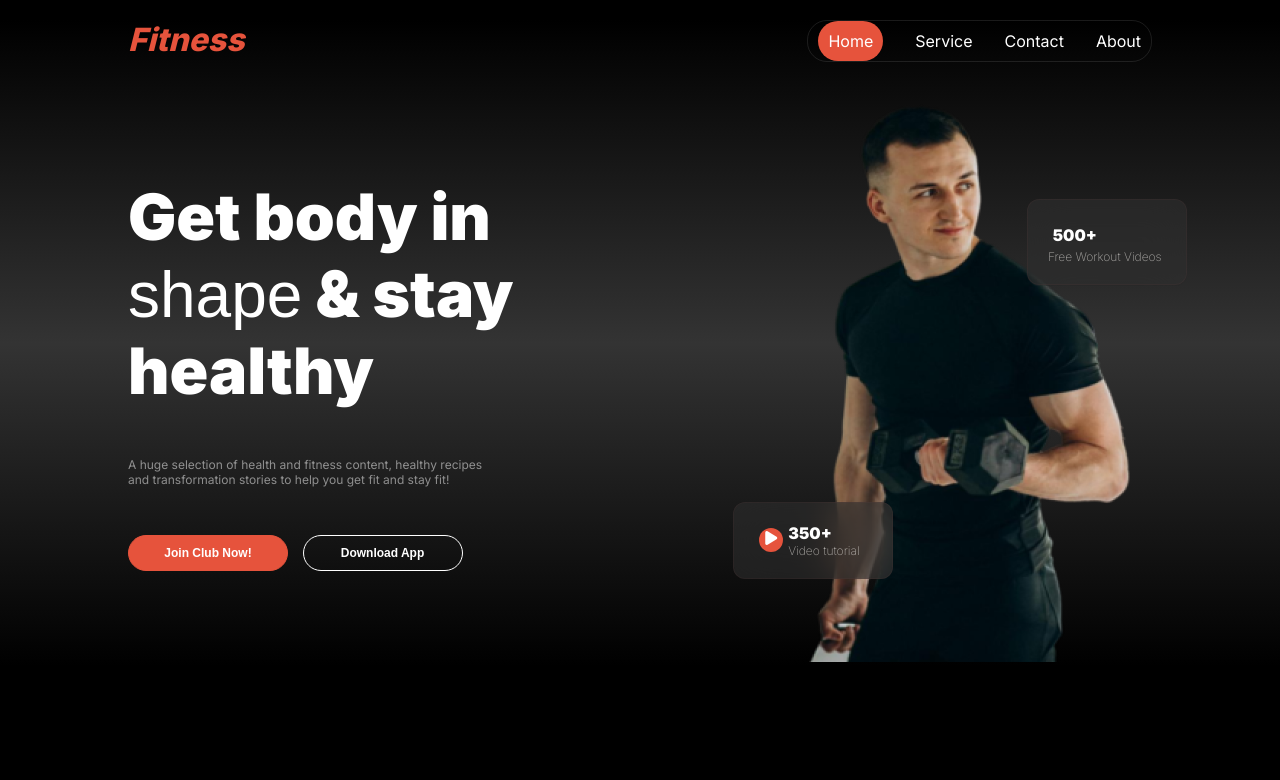
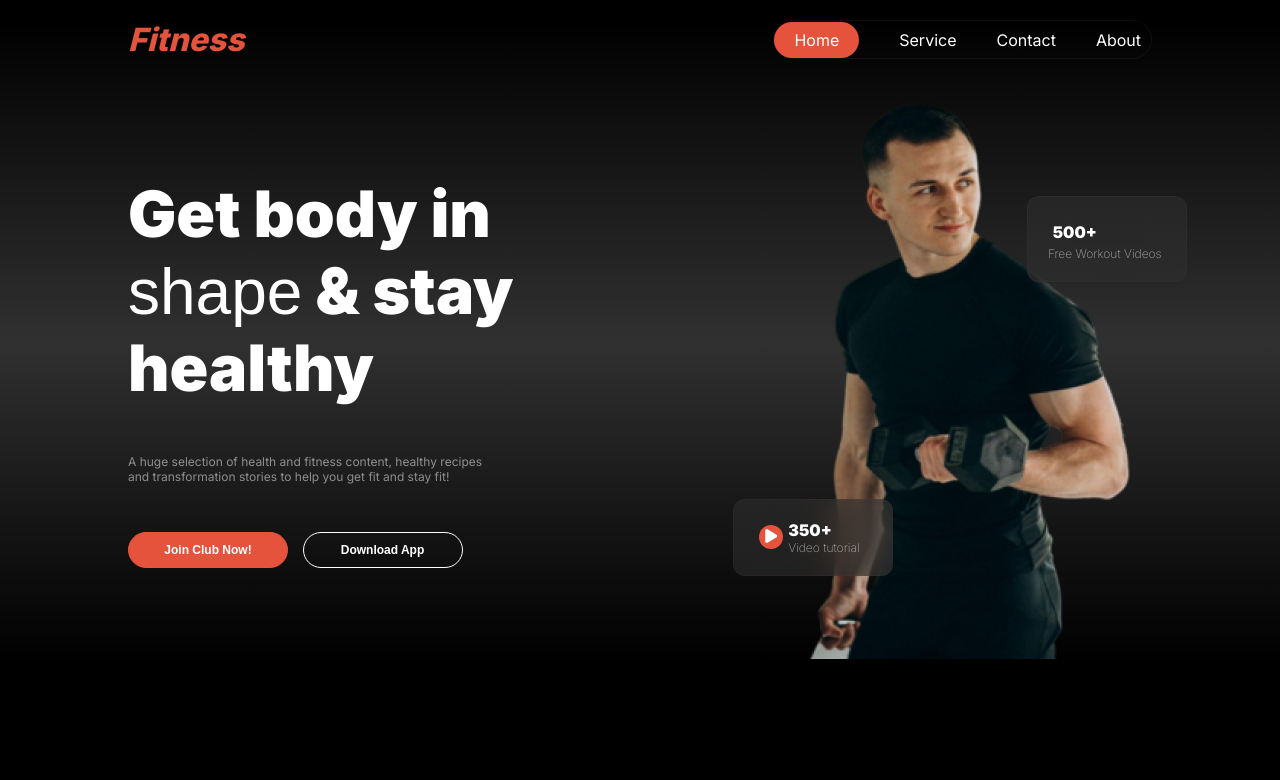
Before and after one commit to Arup53/PH-ASSIGN-2-ARUP, a plain HTML site: page index.html in a window 1280 px wide. Shown: the top 780 px of the page. Drawn offline with Linux system fonts and the light colour scheme; a web font is replaced by a local one.

Commit message:
minor modification

```diff
--- a/index.html
+++ b/index.html
@@ -9,8 +9,10 @@
     <script src="https://kit.fontawesome.com/ef5ee7f6e6.js" crossorigin="anonymous"></script>
 </head>
 <body class="inter-font ">
+
+
     <div class="background-gradient">
-        <header class="header-container maxm-width ">
+    <header class="header-container maxm-width ">
             <div class="logo">Fitness</div>
             <div class="nav-links-container">
                 <p class="nav-item "><span class="home-bg">Home</span></p>
@@ -20,6 +22,7 @@
                 <p class="ham-burger"><i class="fa-solid fa-bars"></i></p>
             </div>
    </header>
+
    <section >
        <section class="banner maxm-width ">
 
@@ -37,7 +40,7 @@
                </div>
                <div class="card-1 txt-white">
 
-                   <div class="circle"><i class="fa-solid fa-play"></i></div>
+                   <div class="circle"><i class=" fa-solid fa-play"></i></div>
                    <div>
                        <h5 class="card-1-title">350+</h5>
                        <p class="card-1-info">Video tutorial</p>
@@ -54,6 +57,7 @@
 
        </section>
    </section>
+
     </div>
 
 
@@ -334,7 +338,7 @@
         <div class="footer-title-container">
              <h3 class="footer-title ">Fitness</h3>
              <p class="footer-title-info txt-light-gray">
-                At Fitness, we value your money and we are commited to give our banner-right-side-content
+                At Fitness, we value your money and we are commited to give our best
              </p>
         </div>
         <div class="footer-card">
--- a/style/responsive.css
+++ b/style/responsive.css
@@ -16,6 +16,7 @@
 
     /* banner sectiom */
 
+
     .banner {
         flex-direction: column;
     }
@@ -31,6 +32,7 @@
    .btn-primary,.btn-secondary {
     width: 8rem;
    }
+
 
    .card-1 {
     width: auto;
--- a/style/style.css
+++ b/style/style.css
@@ -78,7 +78,7 @@ body {
 
 /* header&banner container */
 .background-gradient {
-    background-image: linear-gradient(180deg, rgba(0, 0, 0, 1), rgba(128, 128, 128, .4), rgba(0, 0, 0, 1))
+    background-image: linear-gradient(180deg, rgba(0, 0, 0, 1), rgba(128, 128, 128, .375), rgba(0, 0, 0, 1))
 }
 
 /* header style */
@@ -97,14 +97,17 @@ font-weight: 800;
 
 .nav-links-container {
     display: flex;
-    gap: 2rem;
-    border-radius: 1.25rem;
-    border: .0625rem solid rgba(255, 255, 255, 0.1);
-    padding: .625rem;
+    justify-content: center;
+    align-items: center;
+    gap: 2.5rem;
+    border-radius: 2rem;
+    border: .0625rem solid rgba(167, 108, 108, 0.1);
+    padding-right: 10px;
 }
 
 .nav-item {
 color: white;
+cursor: pointer;
 font-size: 1rem;
 font-weight: 400;
 }
@@ -112,7 +115,7 @@ font-weight: 400;
 .home-bg{
     border-radius: 1.25rem;
     border: none;
-    padding: 10px;
+    padding: 8px 20px 8px 20px;
     background-color: rgb(230, 83, 60);
 }
 
@@ -156,6 +159,7 @@ font-weight: 400;
     position: relative;
 
 }
+
 .card-1 {
     position: absolute;
     width: 10rem;
@@ -181,6 +185,7 @@ font-weight: 400;
 }
 .circle>i{
     color: white;
+    transform: translateY(8%);
 }
 .circle{
     text-align: center;
```
